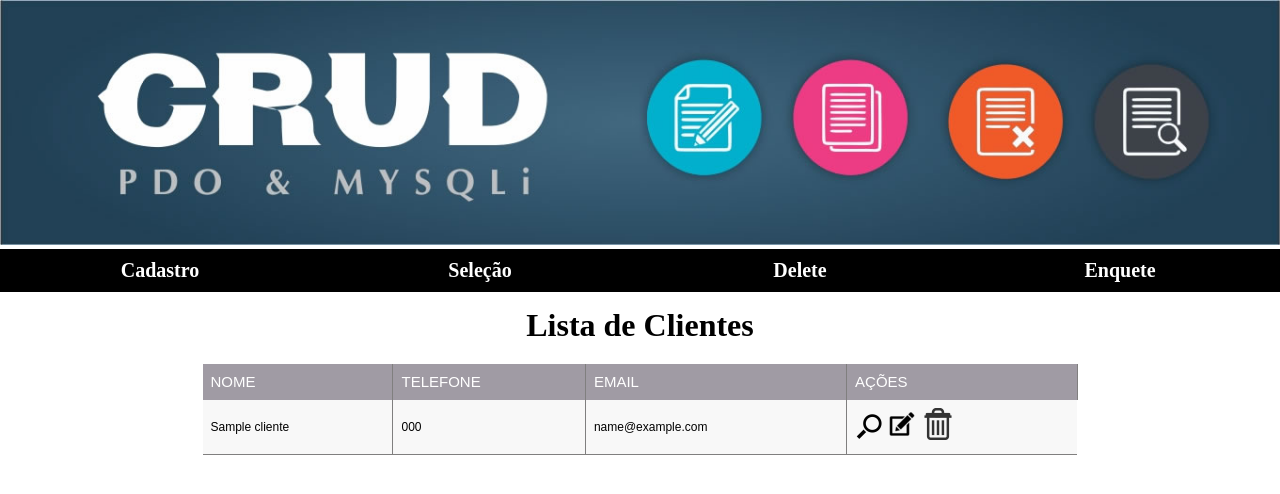
After one commit to Henriknick/PDO_Crud_2, a PHP site: page /Selecao.php in a window 1280 px wide. The commit adds this page. Shown: the top 494 px of the page. Run offline with PHP 8.4, Linux system fonts and the light colour scheme; tables that the repository leaves empty or names only in its code hold one stand-in row (values such as "Sample post").

Commit message:
Codificando delete,update e enquete

```diff
--- a/Class/ClassCrud.php
+++ b/Class/ClassCrud.php
@@ -31,11 +31,22 @@ class ClassCrud extends ClassConecta { //ESSA CLASSE HERDA TUDO QUE TEM NA Class
         return $this->crud;
     }
 
-//    public function selecao(){
-//        $cmd = $this->conectaBanco()->prepare("SELECT * FROM cliente");
-//        $cmd->execute();
-//        $res = $cmd->fetchAll(PDO::FETCH_ASSOC);
-//        return $res;
-//
-//    }
+    #Seleção no Banco de Dados
+    public function selectDB($Campos,$Tabela,$Condicao,$Parametros){
+        $this->prepareStatments("SELECT {$Campos} FROM {$Tabela} {$Condicao} ",$Parametros);
+        return $this->crud;
+    }
+
+    #Deleta no Banco de Dados
+    public function deletaDB($Tabela, $Condicao, $Parametros){
+        $this->prepareStatments("DELETE FROM {$Tabela} WHERE {$Condicao} ",$Parametros);
+        return $this->crud;
+    }
+
+    #Atualizar no Banco de Dados
+
+    public function atualizaBD($Tabela,$Set,$Condicao,$Parametros){
+       $this->prepareStatments("UPDATE {$Tabela} SET {$Set} WHERE {$Condicao}", $Parametros);
+        return $this->crud;
+    }
 }
--- a/Includes/Header.php
+++ b/Includes/Header.php
@@ -23,5 +23,5 @@
             <li><a href="Cadastro.php">Cadastro</a></li>
             <li><a href="Selecao.php">Seleção</a></li>
             <li><a href="Delete.php">Delete</a></li>
-            <li><a href="Atualizacao.php">Atualização</a></li>
+            <li><a href="Enquete.php">Enquete</a></li>
         </div>
--- a/Js/javascript.js
+++ b/Js/javascript.js
@@ -1,5 +1,6 @@
 $(document).ready(function(){
     $('#telefone').mask("(00) 0 0000-0000");
+
     $('.FormCadastro').validate({
         rules:{
             nome:{
@@ -19,6 +20,8 @@ $(document).ready(function(){
         },
 
         submitHandler:function(form){
+            var acao = $('#acao').val();
+            var id = $('#id').val();
             var nome = $('#nome').val();
             var telefone = $('#telefone').val();
             var mail = $('#email').val();
@@ -28,63 +31,29 @@ $(document).ready(function(){
             $.ajax({
                 url:'Controllers/ControllersCadastro.php',
                 method: 'POST',
-                data: {nome: nome, telefone:telefone, email:mail},
+                data: {acao: acao, id:id, nome: nome, telefone:telefone, email:mail},
                 success: function(result) {
                     $('form').trigger("reset");
-                    //$('.resultado').addClass("alert-success");
+                    $('input').val("");
                     $('.resultado').fadeIn().html(result);
                     setTimeout(function(){
                         $('.resultado').fadeOut('Slow');
-                    },2000);
+                    },3000);
                 }
             });
         }
-    })
-})
+    });
 
+    /*Confirmar exclusão no Banco*/
+    $('.deletar').on('click',function(event){
+        event.preventDefault();
+        var Link=$(this).attr('href');
+        if(confirm("Deseja mesmo apagar os dados")){
+            window.location.href=Link;
 
-//$(document).ready(function(){
-//    $("#FormCadastro").on('submit',function(event){
-//
-//        var nome = $('#nome').val();
-//        var telefone = $('#telefone').val();
-//        var mail = $('#email').val();
-//
-//
-//        event.preventDefault();
-//
-//
-//        //if (nome == '') {
-//        //    $('.resultado').html('Preencher o nome.');
-//        //    $('.resultado').addClass("alert-danger");
-//        //    return false;
-//        //}
-//
-//        //$('.resultado').html('');
-//        //if (fone == '') {
-//        //    $('.resultado').html('Preencher o telefone.');
-//        //    $('.resultado').addClass("alert-danger");
-//        //    return false;
-//        //}
-//        //$('.resultado').html('');
-//        //if (mail == '') {
-//        //    $('.resultado').html('Preencher a email.');
-//        //    $('.resultado').addClass("alert-danger");
-//        //    return false;
-//        //}
-//        //$('.resultado').html('');
-//        $.ajax({
-//            url:'Controllers/ControllersCadastro.php',
-//            method: 'POST',
-//            data: {nome: nome, telefone:telefone, email:mail},
-//            success: function(result) {
-//                $('form').trigger("reset");
-//                $('.resultado').addClass("alert-success");
-//                $('.resultado').fadeIn().html(result);
-//                setTimeout(function(){
-//                    $('.resultado').fadeOut('Slow');
-//                },2000);
-//            }
-//        });
-//    });
-//});
+            //window.location.href = 'Selecao.php';
+        }else{
+            return false;
+        }
+    });
+});
--- /dev/null
+++ b/Selecao.php
@@ -0,0 +1,53 @@
+<?php
+require 'Class/ClassCrud.php';
+require './Includes/Header.php'; ?>
+
+<div class="content">
+    <!--    <table class="tabelaCrud">-->
+    <!--        <tr>Nome</tr>-->
+    <!--        <tr>Telefone</tr>-->
+    <!--        <tr>Email</tr>-->
+    <!--        <tr>Ações</tr>-->
+    <!--    </table>-->
+        <h1 class="center">Lista de Clientes</h1>
+    <table class="table table-responsive">
+
+        <thead><!--cabeçalho--->
+        <tr><!--linha--->
+            <th>NOME</th><!--coluna do cabeçalho --->
+            <th>TELEFONE</th>
+            <th>EMAIL</th>
+            <th>AÇÕES</th>
+        </tr>
+        </thead>
+
+        <tbody><!--Corpo da tabela-->
+
+        <?php
+            $crud = new ClassCrud();
+
+
+            $res = $crud->selectDB("*","cliente","",array());
+
+            while($resultado = $res->fetch(PDO::FETCH_ASSOC)){
+        ?>
+                <tr>
+                    <td><?php echo $resultado['nome']; ?></td><!--coluna-->
+                    <td><?php echo $resultado['telefone']; ?></td><!--coluna-->
+                    <td><?php echo $resultado['email']; ?></td><!--coluna-->
+                    <td>
+                        <a href="<?php echo "Visualizar.php?id=".$resultado['id']; ?>"><img src="Images/view.png" alt="Visualizar"></a>
+                        <a href="<?php echo "Cadastro.php?id=".$resultado['id']; ?>"><img src="Images/edit.png" alt="Editar"></a>
+                        <a class="deletar" href="<?php echo "Delete.php?id=".$resultado['id']; ?>"><img src="Images/del.png" alt="Excluir"></a>
+                    </td><!--coluna-->
+                </tr>
+        <?php
+            }
+        ?>
+
+        </tbody>
+    </table>
+</div>
+
+
+<?php require './Includes/Footer.php'; ?>
--- a/style/style.css
+++ b/style/style.css
@@ -66,3 +66,104 @@
 .form-contact-button:hover {
     opacity: 1;
 }
+
+
+/*.tabelaCrud{width: 50%; text-align: center}*/
+    /*.tabelaCrud tr:first-child{font-weight: bold; font-size: 20px; }*/
+.table {
+    width: 70%;
+    margin: 20px auto ;
+    background-color: transparent;
+    border-collapse: collapse;
+    border-spacing: 0;
+    font-family: arial;
+    border-bottom: #807f7f solid 1px;
+}
+
+
+
+.table th,
+.table td {
+    border-right: #807f7f solid 1px;
+    font-size: 12px;
+    padding: 8px;
+    line-height: 20px;
+    text-align: left;
+    vertical-align: middle;
+}
+
+.table td:last-child {
+    border-right: 0;
+}
+
+.table thead th {
+    font-weight: normal;
+    background-color: #a09ba4;
+    color: #fff;
+    font-size: 15px;
+}
+
+.table tbody > tr:nth-child(odd) > td,
+.table tbody > tr:nth-child(odd) > th {
+    background-color: #f8f8f8;
+}
+
+
+/* Small Sizes */
+@media (max-width: 767px) {
+
+    /* Responsive Table */
+    .table-responsive {
+        display: block;
+        position: relative;
+        width: 100%;
+    }
+
+    .table-responsive thead,
+    .table-responsive tbody,
+    .table-responsive th,
+    .table-responsive td,
+    .table-responsive tr {
+        display: block;
+    }
+    .table-responsive td,
+    .table-responsive th {
+        height: 35px;
+    }
+
+    .table-responsive thead {
+        float: left;
+    }
+
+    .table-responsive tbody {
+        width: auto;
+        position: relative;
+        overflow-x: auto;
+        -webkit-overflow-scrolling: touch;
+        white-space: nowrap;
+    }
+
+    .table-responsive tbody tr {
+        display: inline-block;
+    }
+
+
+    .table td:last-child {
+        border-right: #999999 solid 1px;
+    }
+
+
+}
+
+.table-action thead {
+    display: none;
+}
+.table-action tr {
+    border-bottom: 1px solid #dddddd;
+}
+.table-action td {
+    border: 0;
+}
+.table-action td:not(:first-child) {
+    display: block;
+}
```
Also changed, not shown: Cadastro.php (+1 -18 lines), Controllers/ControllerEnquete.php (added, +23 -0 lines), Controllers/ControllersCadastro.php (+18 -3 lines), Delete.php (added, +27 -0 lines), Enquete.php (added, +32 -0 lines), Includes/FormCadastro.php (added, +41 -0 lines), Includes/Variaveis.php (+19 -3 lines), Visualizar.php (added, +31 -0 lines), Images/broom_4488.png (added), Images/del.png (added), Images/edit.png (added), Images/view.png (added).
